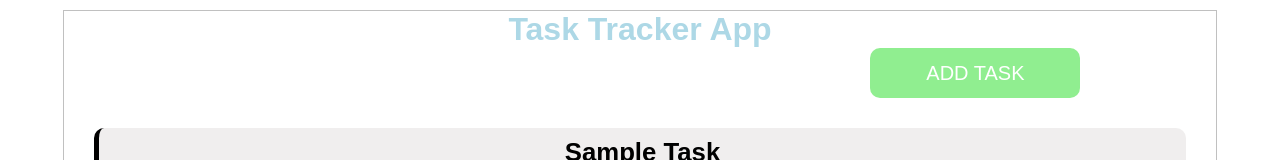
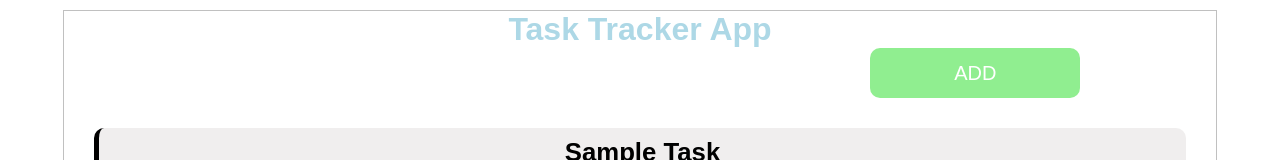
Before and after one commit to Doreen2002/React-Task-Tracker-App, a React (Create React App) app: page / in a window 1280 px wide. Shown: the top 160 px of the page. Built offline with nearby package versions, Linux system fonts and the light colour scheme.

Commit message:
added a prop to change the value and color of add || close button in header

```diff
--- a/src/App.js
+++ b/src/App.js
@@ -64,7 +64,7 @@ const [showTasks, setShowTasks] = useState(false)
 
   return (
     <div className="container">
-    <Header onAdd = {()=>setShowTasks(!showTasks)}/>
+    <Header onAdd = {()=>setShowTasks(!showTasks)} showAdd = {showTasks}/>
 
    { showTasks && <AddTask onAdd = {addTask}/>}
     {myTasks.length>0?<Tasks myTasks = {myTasks} onDelete = {deleteTask}  onToggle= {toggleReminder}/>:"You have no tasks"}
--- a/src/components/Header.js
+++ b/src/components/Header.js
@@ -3,13 +3,13 @@ import reactDom from "react-dom";
 
 import Button from "./Button";
 
-const Header= ({title, onAdd})=>
+const Header= ({title, onAdd, showAdd })=>
 {
 
     return(
        <header className="header">
            <h1 style={headerStyle}>{title}</h1>
-           <Button color="lightgreen" text="ADD TASK" onClick = {onAdd} />
+           <Button color={showAdd?'red':'lightgreen'} text={showAdd?'CLOSE':'ADD'} onClick = {onAdd} />
        </header>
     )
 
```
